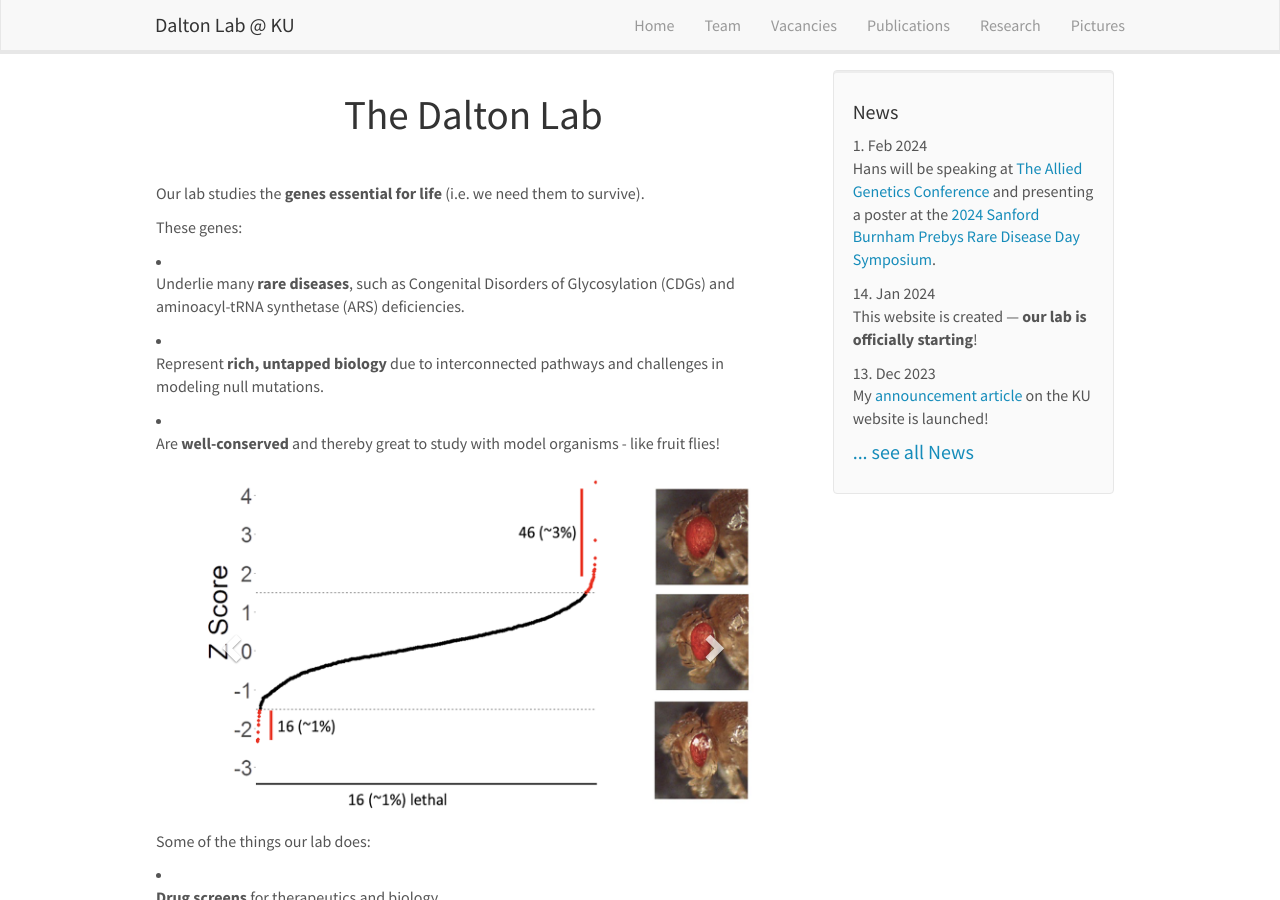
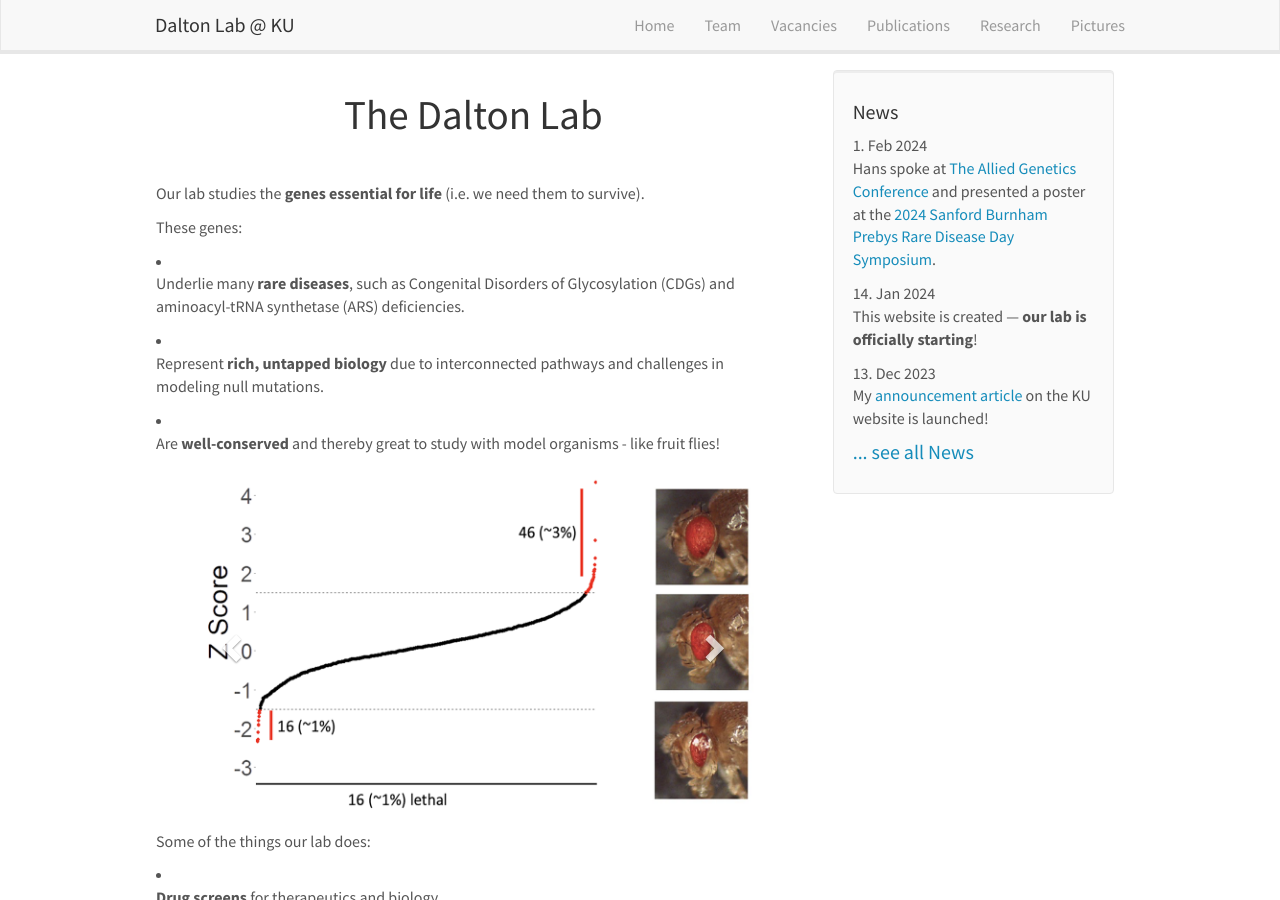
Before and after one commit to hansmdalton/hansmdalton.github.io, a Jekyll site: the page built from _pages/home.md, in a window 1280 px wide and 900 px high. Built offline with Jekyll 4.4.1, drawn with Linux system fonts in a browser that asks for light colours; nearby versions of some CDN libraries.

Commit message:
Update news.yml

```diff
--- a/_data/news.yml
+++ b/_data/news.yml
@@ -1,5 +1,5 @@
 - date: 1. Feb 2024
-  headline: Hans will be speaking at <a href="https://genetics-gsa.org/tagc-2024/">The Allied Genetics Conference</a> and presenting a poster at the <a href="https://sbpdiscovery.org/calendar/2024-sanford-burnham-prebys-rare-disease-day-symposium-cdg-scientific-and-family">2024 Sanford Burnham Prebys Rare Disease Day Symposium</a>.
+  headline: Hans spoke at <a href="https://genetics-gsa.org/tagc-2024/">The Allied Genetics Conference</a> and presented a poster at the <a href="https://sbpdiscovery.org/calendar/2024-sanford-burnham-prebys-rare-disease-day-symposium-cdg-scientific-and-family">2024 Sanford Burnham Prebys Rare Disease Day Symposium</a>.
 
 - date: 14. Jan 2024
   headline: This website is created — <b> our lab is officially starting</b>!
```
